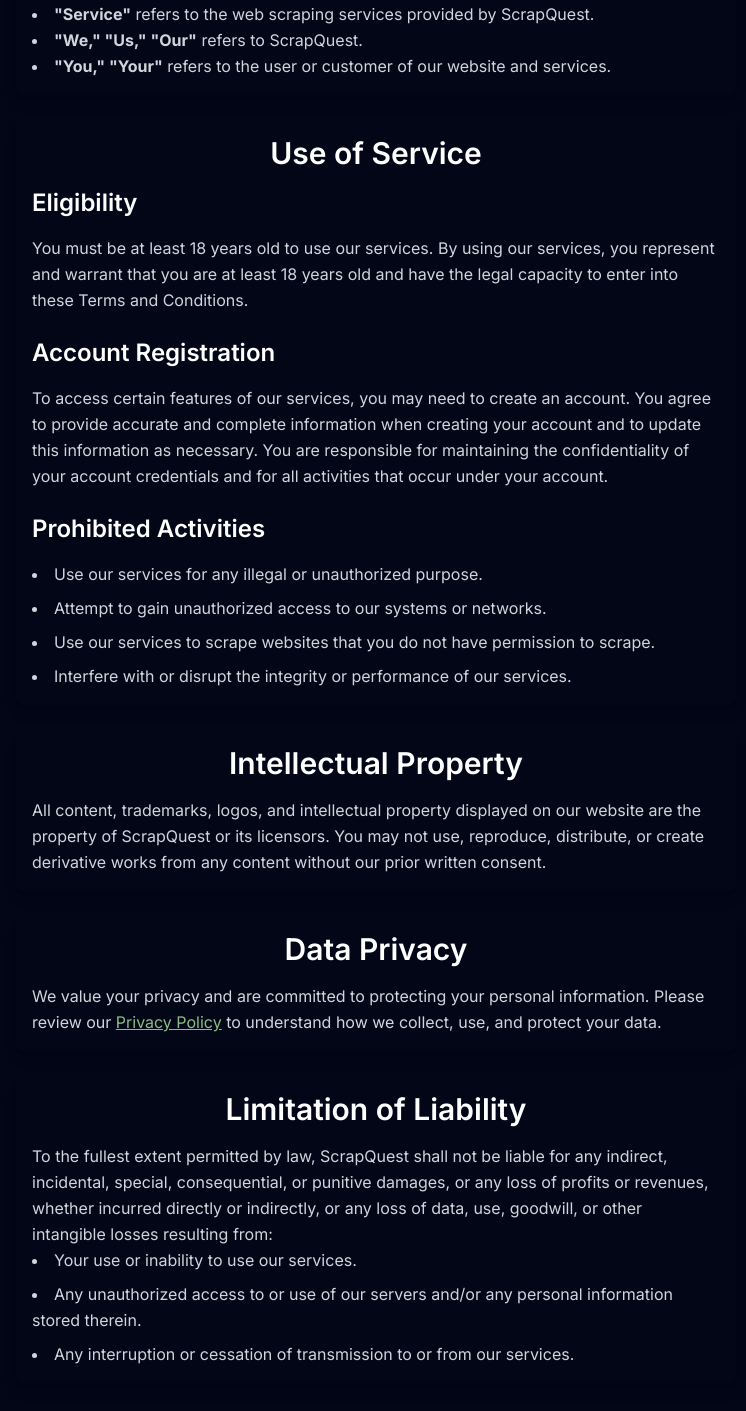
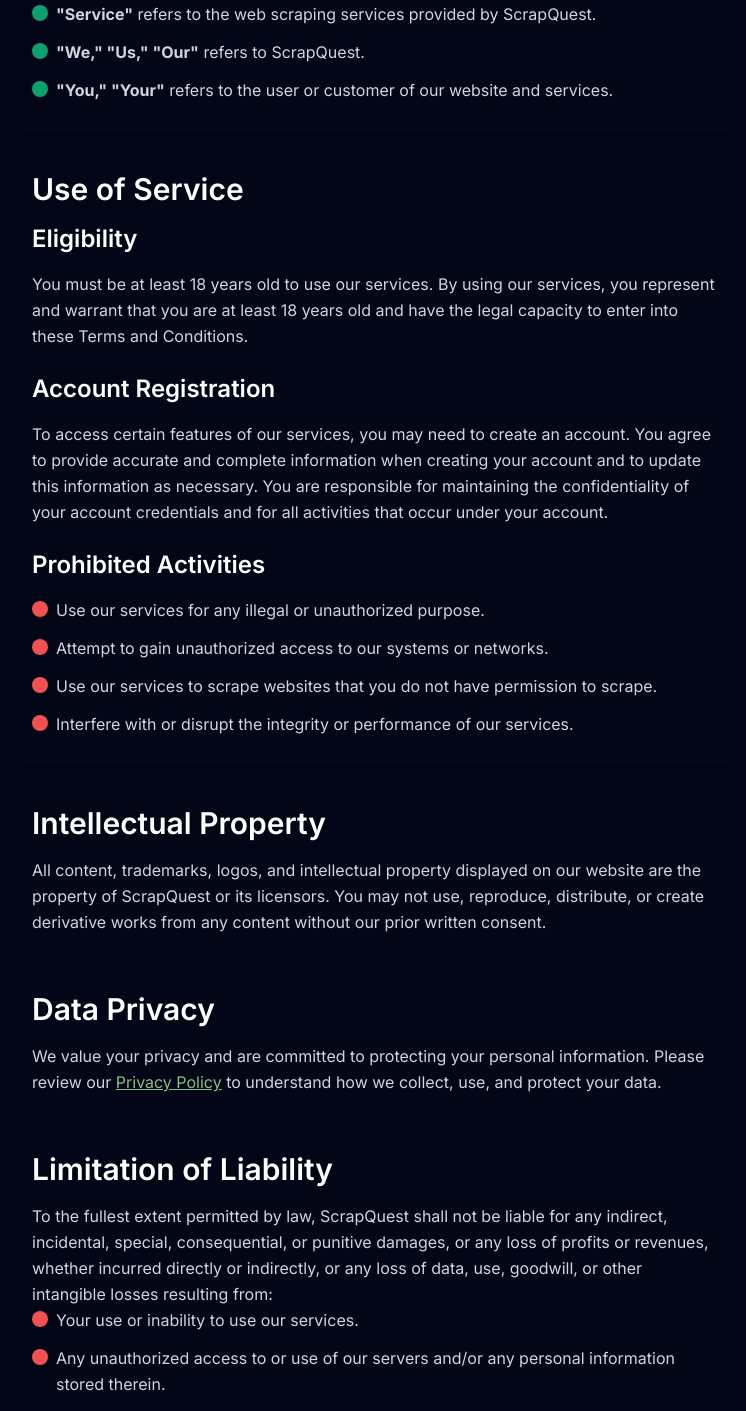
Before and after one commit to Abidsyed25/ScrapQuest, a Next.js app: page /termsconditions in a window 1280 px wide. Shown: the part 860-2271 px from the top of the page, without its empty margins (264-1010 px from the left). Built offline with nearby package versions, Linux system fonts and the light colour scheme.

Commit message:
terms fix2

```diff
--- a/app/termsconditions/page.tsx
+++ b/app/termsconditions/page.tsx
@@ -46,41 +46,48 @@ const TermsAndConditions: React.FC = () => {
         </div>
 
         <div className="relative bg-gradient-to-r from-gray-700 to-gray-900 p-6 rounded-lg shadow-inner mb-6">
-          <div className="relative z-10">
           <h2 className="text-3xl text-center font-semibold mb-4 text-white animate-pulse">
             Introduction
           </h2>
           <p className="mb-6 text-gray-300 leading-relaxed text-center">
-              These Terms and Conditions outline the rules and regulations for
-              the use of ScrapQuest's website and services. By accessing and
-              using our website, you accept and agree to comply with these
-              terms. If you do not agree with any part of these terms, you
-              should not use our website or services.
+            These Terms and Conditions outline the rules and regulations for the
+            use of ScrapQuest's website and services. By accessing and using our
+            website, you accept and agree to comply with these terms. If you do
+            not agree with any part of these terms, you should not use our
+            website or services.
           </p>
         </div>
-        </div>
 
-        <div className=" p-4 rounded-lg shadow-lg mb-6">
-          <h2 className="text-3xl text-center font-semibold mb-4 text-white">
+        <div className="p-4 rounded-lg shadow-lg mb-6">
+          <h2 className="text-3xl font-semibold mb-4 text-white">
             Definitions
           </h2>
-          <ul className="list-disc list-inside text-gray-300 leading-relaxed">
-            <li>
+          <ul className="list-none pl-0 text-gray-300 leading-relaxed">
+            <li className="flex items-start mb-3">
+              <span className="w-4 h-4 mr-2 mt-1 bg-green-500 rounded-full flex-shrink-0"></span>
+              <span>
                 <strong>"Service"</strong> refers to the web scraping services
                 provided by ScrapQuest.
+              </span>
             </li>
-            <li>
+            <li className="flex items-start mb-3">
+              <span className="w-4 h-4 mr-2 mt-1 bg-green-500 rounded-full flex-shrink-0"></span>
+              <span>
                 <strong>"We," "Us," "Our"</strong> refers to ScrapQuest.
+              </span>
             </li>
-            <li>
+            <li className="flex items-start mb-3">
+              <span className="w-4 h-4 mr-2 mt-1 bg-green-500 rounded-full flex-shrink-0"></span>
+              <span>
                 <strong>"You," "Your"</strong> refers to the user or customer of
                 our website and services.
+              </span>
             </li>
           </ul>
         </div>
 
-        <div className=" p-4 rounded-lg shadow-lg mb-6">
-          <h2 className="text-3xl text-center font-semibold mb-4 text-white">
+        <div className="p-4 rounded-lg shadow-lg mb-6">
+          <h2 className="text-3xl font-semibold mb-4 text-white">
             Use of Service
           </h2>
           <h3 className="text-2xl font-semibold mb-4 text-white">
@@ -106,24 +113,38 @@ const TermsAndConditions: React.FC = () => {
           <h3 className="text-2xl font-semibold mb-4 text-white">
             Prohibited Activities
           </h3>
-          <ul className="list-disc list-inside text-gray-300 leading-relaxed space-y-2">
-            <li>Use our services for any illegal or unauthorized purpose.</li>
-            <li>
+          <ul className="list-none pl-0 text-gray-300 leading-relaxed">
+            <li className="flex items-start mb-3">
+              <span className="w-4 h-4 mr-2 mt-1 bg-red-500 rounded-full flex-shrink-0"></span>
+              <span>
+                Use our services for any illegal or unauthorized purpose.
+              </span>
+            </li>
+            <li className="flex items-start mb-3">
+              <span className="w-4 h-4 mr-2 mt-1 bg-red-500 rounded-full flex-shrink-0"></span>
+              <span>
                 Attempt to gain unauthorized access to our systems or networks.
+              </span>
             </li>
-            <li>
+            <li className="flex items-start mb-3">
+              <span className="w-4 h-4 mr-2 mt-1 bg-red-500 rounded-full flex-shrink-0"></span>
+              <span>
                 Use our services to scrape websites that you do not have
                 permission to scrape.
+              </span>
             </li>
-            <li>
+            <li className="flex items-start mb-3">
+              <span className="w-4 h-4 mr-2 mt-1 bg-red-500 rounded-full flex-shrink-0"></span>
+              <span>
                 Interfere with or disrupt the integrity or performance of our
                 services.
+              </span>
             </li>
           </ul>
         </div>
 
-        <div className=" p-4 rounded-lg shadow-lg mb-6">
-          <h2 className="text-3xl text-center font-semibold mb-4 text-white">
+        <div className="p-4 rounded-lg shadow-lg mb-6">
+          <h2 className="text-3xl font-semibold mb-4 text-white">
             Intellectual Property
           </h2>
           <p className="text-gray-300 leading-relaxed">
@@ -134,8 +155,8 @@ const TermsAndConditions: React.FC = () => {
           </p>
         </div>
 
-        <div className=" p-4 rounded-lg shadow-lg mb-6">
-          <h2 className="text-3xl text-center font-semibold mb-4 text-white">
+        <div className="p-4 rounded-lg shadow-lg mb-6">
+          <h2 className="text-3xl font-semibold mb-4 text-white">
             Data Privacy
           </h2>
           <p className="text-gray-300 leading-relaxed">
@@ -151,8 +172,8 @@ const TermsAndConditions: React.FC = () => {
           </p>
         </div>
 
-        <div className=" p-4 rounded-lg shadow-lg mb-6">
-          <h2 className="text-3xl text-center font-semibold mb-4 text-white">
+        <div className="p-4 rounded-lg shadow-lg mb-6">
+          <h2 className="text-3xl font-semibold mb-4 text-white">
             Limitation of Liability
           </h2>
           <p className="text-gray-300 leading-relaxed">
@@ -162,21 +183,37 @@ const TermsAndConditions: React.FC = () => {
             incurred directly or indirectly, or any loss of data, use, goodwill,
             or other intangible losses resulting from:
           </p>
-          <ul className="list-disc list-inside text-gray-300 leading-relaxed space-y-2">
-            <li>Your use or inability to use our services.</li>
-            <li>
+          <ul className="list-none pl-0 text-gray-300 leading-relaxed">
+            <li className="flex items-start mb-3">
+              <span className="w-4 h-4 mr-2 mt-1 bg-red-500 rounded-full flex-shrink-0"></span>
+              <span>Your use or inability to use our services.</span>
+            </li>
+            <li className="flex items-start mb-3">
+              <span className="w-4 h-4 mr-2 mt-1 bg-red-500 rounded-full flex-shrink-0"></span>
+              <span>
                 Any unauthorized access to or use of our servers and/or any
                 personal information stored therein.
+              </span>
             </li>
-            <li>
+            <li className="flex items-start mb-3">
+              <span className="w-4 h-4 mr-2 mt-1 bg-red-500 rounded-full flex-shrink-0"></span>
+              <span>
                 Any interruption or cessation of transmission to or from our
                 services.
+              </span>
+            </li>
+            <li className="flex items-start mb-3">
+              <span className="w-4 h-4 mr-2 mt-1 bg-red-500 rounded-full flex-shrink-0"></span>
+              <span>
+                Any bugs, viruses, trojan horses, or the like that may be
+                transmitted to or through our services.
+              </span>
             </li>
           </ul>
         </div>
 
         <div className="p-4 rounded-lg shadow-lg mb-6">
-          <h2 className="text-3xl text-center font-semibold mb-4 text-white">
+          <h2 className="text-3xl font-semibold mb-4 text-white">
             Indemnification
           </h2>
           <p className="text-gray-300 leading-relaxed">
@@ -188,8 +225,8 @@ const TermsAndConditions: React.FC = () => {
           </p>
         </div>
 
-        <div className=" p-4 rounded-lg shadow-lg mb-6">
-          <h2 className="text-3xl text-center font-semibold mb-4 text-white">
+        <div className="p-4 rounded-lg shadow-lg mb-6">
+          <h2 className="text-3xl font-semibold mb-4 text-white">
             Modifications to the Service and Terms
           </h2>
           <p className="text-gray-300 leading-relaxed">
```
Lines whose indentation alone changed are shown as unchanged.
